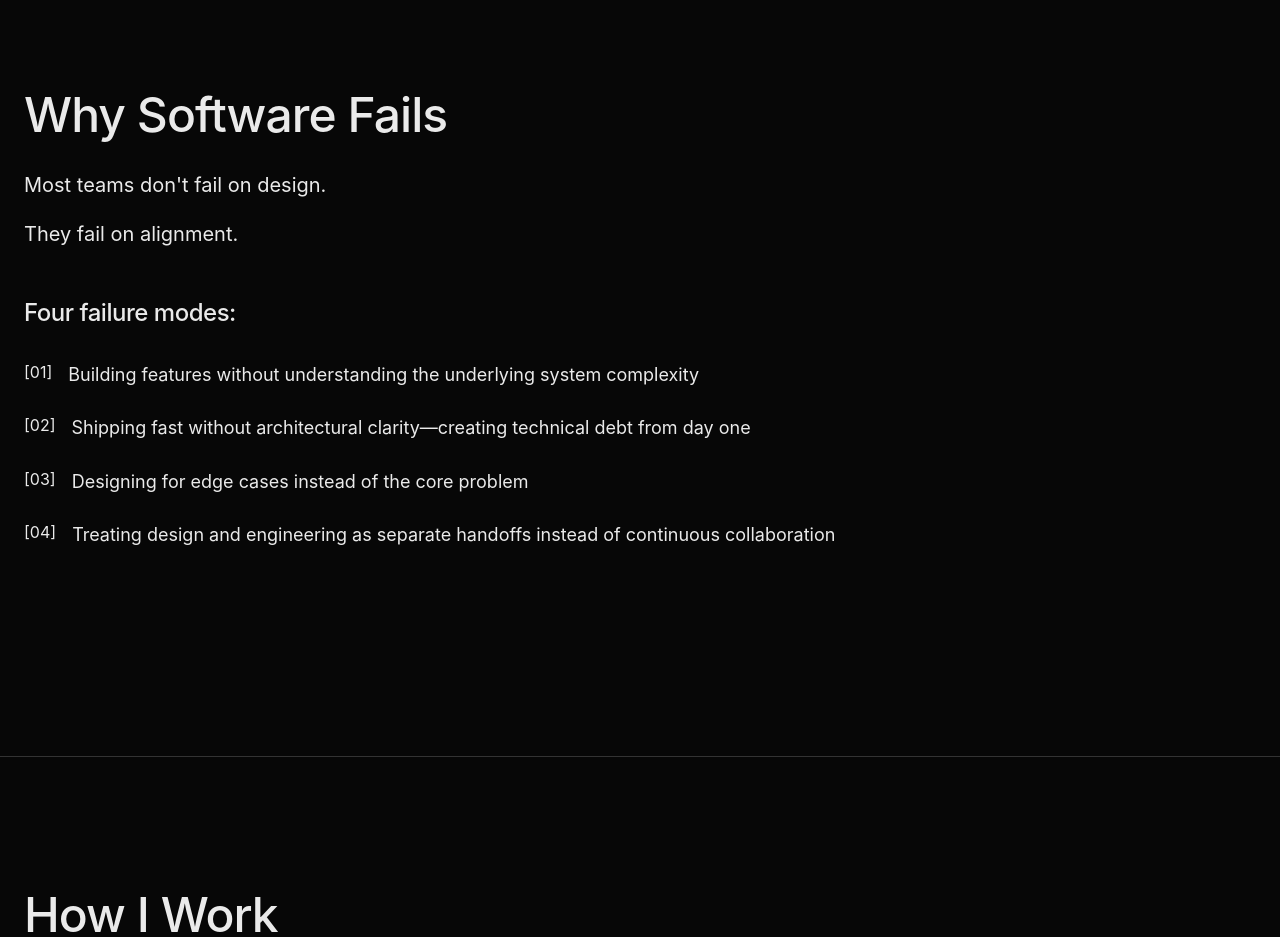
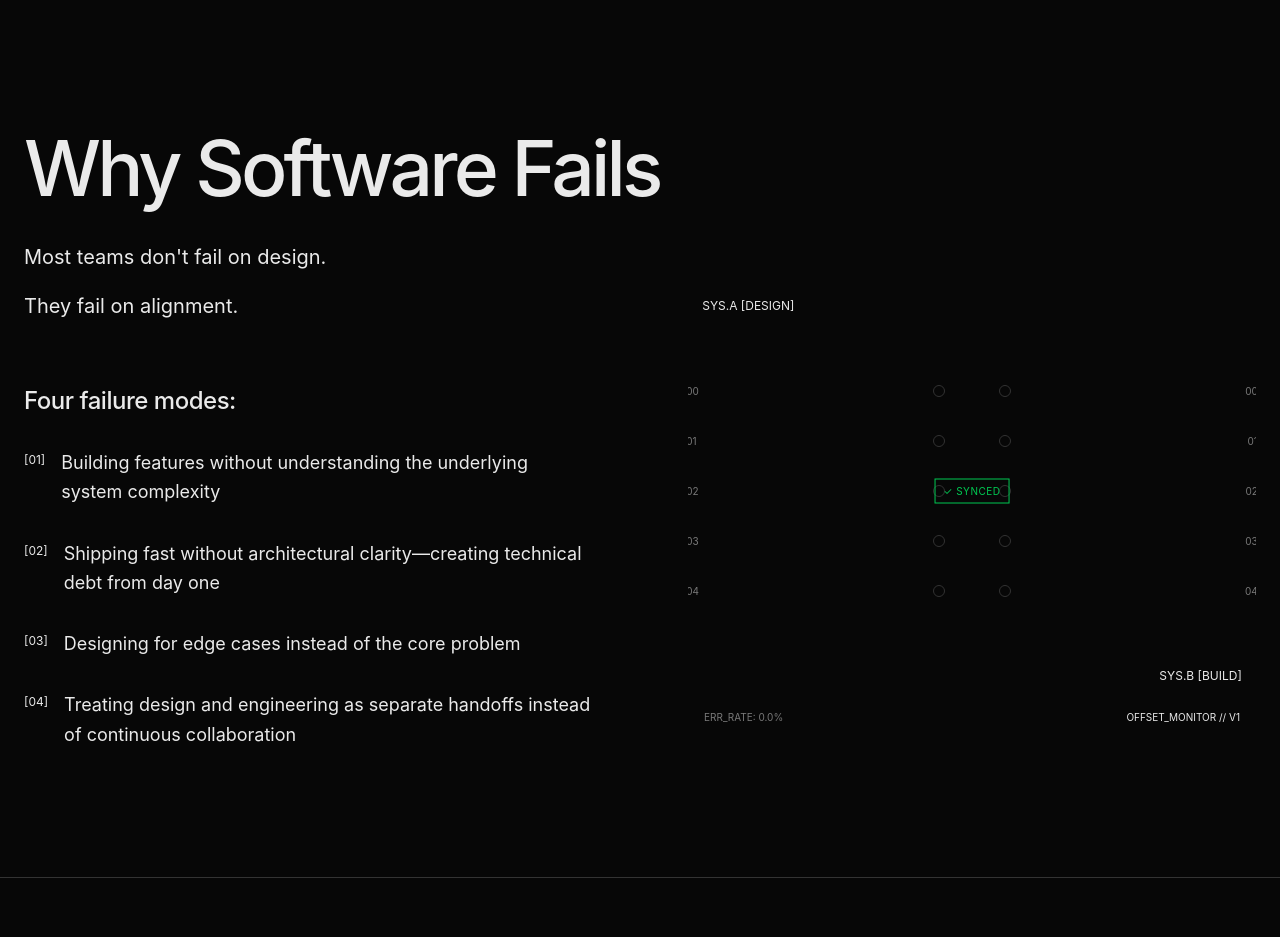
Before and after one commit to rhasaunWB/proj-rhasaun-v3, a React (Vite) app: page / in a window 1280 px wide. Shown: the part 1860-2797 px from the top of the page. Built offline with nearby package versions, Linux system fonts and the light colour scheme.

Commit message:
feat: Add Misalignment animation, update typography and grid opacity

```diff
--- a/src/app/components/Contact.tsx
+++ b/src/app/components/Contact.tsx
@@ -4,7 +4,7 @@ export function Contact() {
       <div className="max-w-7xl mx-auto px-6 py-20 md:py-32">
         <div className="grid md:grid-cols-2 gap-12">
           <div>
-            <h2 className="mb-6 text-3xl md:text-5xl leading-tight">Get in Touch</h2>
+            <h2 className="mb-6 text-[clamp(2.5rem,6vw,8rem)] font-medium tracking-tighter leading-tight">Get in Touch</h2>
             <p className="mb-8 text-lg font-mono text-muted-foreground leading-relaxed max-w-sm">
               [ STATUS: OPEN FOR Q2 2026 ]<br />
               Available for select product and design engagements.
--- a/src/app/components/HowIWork.tsx
+++ b/src/app/components/HowIWork.tsx
@@ -25,7 +25,7 @@ export function HowIWork() {
   return (
     <section id="how" className="sticky top-0 z-10 min-h-screen bg-background border-b border-border/50">
       <div className="max-w-7xl mx-auto px-6 py-20 md:py-32">
-        <h2 className="mb-6 text-3xl md:text-5xl max-w-3xl leading-tight">How I Work</h2>
+        <h2 className="mb-6 text-[clamp(2.5rem,6vw,8rem)] font-medium tracking-tighter leading-tight">How I Work</h2>
 
         <p className="mb-16 text-lg md:text-xl text-muted-foreground max-w-3xl leading-relaxed">
           A clear loop: discover → design → architect → ship → learn.
--- a/src/app/components/SelectedWork.tsx
+++ b/src/app/components/SelectedWork.tsx
@@ -23,7 +23,7 @@ export function SelectedWork() {
   return (
     <section id="work" className="sticky top-0 z-10 min-h-screen bg-background border-b border-border/50">
       <div className="max-w-7xl mx-auto px-6 py-20 md:py-32">
-        <h2 className="mb-6 text-3xl md:text-5xl leading-tight">Selected Work</h2>
+        <h2 className="mb-6 text-[clamp(2.5rem,6vw,8rem)] font-medium tracking-tighter leading-tight">Selected Work</h2>
 
         <p className="mb-16 text-lg md:text-xl text-muted-foreground max-w-3xl leading-relaxed">
           Proof across enterprise + product.
--- a/src/app/components/TechnicalLayout.tsx
+++ b/src/app/components/TechnicalLayout.tsx
@@ -9,7 +9,7 @@ export function TechnicalLayout({ children }: TechnicalLayoutProps) {
     <div className="relative min-h-screen bg-background text-foreground transition-colors duration-700">
       {/* Grid Background - Elevated to overlay sticky sections */}
       <div
-        className="fixed inset-0 pointer-events-none z-20 opacity-[0.1] [.light_&]:opacity-[0.03]"
+        className="fixed inset-0 pointer-events-none z-20 opacity-[0.05] [.light_&]:opacity-[0.03]"
         style={{
           backgroundImage: `linear-gradient(to right, currentColor 1px, transparent 1px),
                             linear-gradient(to bottom, currentColor 1px, transparent 1px)`,
--- a/src/app/components/WhatIDo.tsx
+++ b/src/app/components/WhatIDo.tsx
@@ -4,7 +4,7 @@ export function WhatIDo() {
   return (
     <section id="what-i-do" className="sticky top-0 z-10 min-h-screen bg-background border-b border-border/50">
       <div className="max-w-7xl mx-auto px-6 py-20 md:py-32">
-        <h2 className="mb-8 text-3xl md:text-5xl max-w-3xl leading-tight">What I Do</h2>
+        <h2 className="mb-8 text-[clamp(2.5rem,6vw,8rem)] font-medium tracking-tighter leading-tight">What I Do</h2>
 
         <div className="grid md:grid-cols-2 gap-12 lg:gap-24">
           {/* Left Column: Text Content */}
--- a/src/app/components/WhySoftwareFails.tsx
+++ b/src/app/components/WhySoftwareFails.tsx
@@ -1,3 +1,5 @@
+import { Misalignment } from "./animations/Misalignment";
+
 export function WhySoftwareFails() {
   const failures = [
     "Building features without understanding the underlying system complexity",
@@ -9,21 +11,26 @@ export function WhySoftwareFails() {
   return (
     <section className="sticky top-0 z-10 min-h-screen bg-background border-b border-border/50">
       <div className="max-w-7xl mx-auto px-6 py-20 md:py-32">
-        <h2 className="mb-6 text-3xl md:text-5xl max-w-3xl leading-tight">Why Software Fails</h2>
+        <h2 className="mb-6 text-[clamp(2.5rem,6vw,8rem)] font-medium tracking-tighter leading-tight">Why Software Fails</h2>
 
-        <p className="mb-4 text-lg md:text-xl max-w-3xl leading-relaxed">
+        <div className="grid md:grid-cols-2 gap-12 lg:gap-24">
+          {/* Left Column: Text Content */}
+          <div className="space-y-8">
+            <div className="space-y-4">
+              <p className="text-lg md:text-xl leading-relaxed">
                 Most teams don't fail on design.
               </p>
-        <p className="mb-12 text-lg md:text-xl text-muted-foreground max-w-3xl leading-relaxed">
+              <p className="text-lg md:text-xl text-muted-foreground leading-relaxed">
                 They fail on alignment.
               </p>
+            </div>
 
-        <div className="max-w-4xl">
+            <div className="pt-8">
               <h3 className="mb-8 text-xl md:text-2xl leading-tight">Four failure modes:</h3>
-          <ul className="space-y-6">
+              <ul className="space-y-8">
                 {failures.map((failure, index) => (
                   <li key={index} className="flex gap-4">
-                <span className="flex-shrink-0 font-mono text-primary">
+                    <span className="flex-shrink-0 font-mono text-primary text-xs pt-1">
                       [0{index + 1}]
                     </span>
                     <span className="text-lg leading-relaxed">{failure}</span>
@@ -32,6 +39,15 @@ export function WhySoftwareFails() {
               </ul>
             </div>
           </div>
+
+          {/* Right Column: Animation */}
+          <div className="hidden md:block relative">
+            <div className="sticky top-32">
+              <Misalignment />
+            </div>
+          </div>
+        </div>
+      </div>
     </section>
   );
 }
--- /dev/null
+++ b/src/app/components/animations/Misalignment.tsx
@@ -0,0 +1,99 @@
+import { motion } from "motion/react";
+import { useState, useEffect } from "react";
+
+export function Misalignment() {
+    const [isAligned, setIsAligned] = useState(false);
+
+    // Toggle alignment state every few seconds
+    useEffect(() => {
+        const interval = setInterval(() => {
+            setIsAligned(prev => !prev);
+        }, 4000); // 4 second cycle
+        return () => clearInterval(interval);
+    }, []);
+
+    // Lines representing the "System"
+    const lines = Array.from({ length: 5 }).map((_, i) => i);
+
+    return (
+        <div className="w-full h-full min-h-[500px] flex items-center justify-center relative overflow-hidden bg-card/5">
+            <div className="relative w-full max-w-[95%] h-[450px] flex items-center justify-between">
+
+                {/* Left Side (The Plan / Design) - Stable */}
+                <motion.div className="w-[45%] h-full flex flex-col justify-center gap-12 relative">
+                    {lines.map((i) => (
+                        <div key={`left-${i}`} className="w-full h-[2px] bg-primary relative overflow-visible">
+                            <span className="absolute -left-4 top-1/2 -translate-y-1/2 text-[10px] font-mono text-muted-foreground opacity-50">0{i}</span>
+                            {/* Connector Node */}
+                            <div className="absolute right-0 top-1/2 -translate-y-1/2 w-3 h-3 rounded-full border border-primary bg-background z-10" />
+                        </div>
+                    ))}
+                    <div className="absolute top-8 left-0 text-xs font-mono text-muted-foreground">
+                        SYS.A [DESIGN]
+                    </div>
+                </motion.div>
+
+                {/* Right Side ( The Execution / Engineering) - Misaligned / Drifting */}
+                <motion.div
+                    className="w-[45%] h-full flex flex-col justify-center gap-12 relative"
+                    animate={{
+                        y: isAligned ? "0%" : "5%", // Relative shift since it's flex
+                        opacity: 1
+                    }}
+                    transition={{
+                        type: "spring",
+                        stiffness: 40,
+                        damping: 10
+                    }}
+                >
+                    {lines.map((i) => (
+                        <div key={`right-${i}`} className="w-full h-[2px] bg-primary/80 relative">
+                            {/* Connector Node */}
+                            <div className="absolute left-0 top-1/2 -translate-y-1/2 w-3 h-3 rounded-full border border-primary bg-background z-10" />
+                            <span className="absolute -right-4 top-1/2 -translate-y-1/2 text-[10px] font-mono text-muted-foreground opacity-50">0{i}</span>
+                        </div>
+                    ))}
+                    <div className="absolute bottom-8 right-0 text-xs font-mono text-muted-foreground text-right">
+                        SYS.B [BUILD]
+                    </div>
+                </motion.div>
+
+                {/* Connection Status Indicator */}
+                <motion.div
+                    className="absolute top-1/2 left-1/2 -translate-x-1/2 -translate-y-1/2 z-20"
+                    animate={{
+                        opacity: isAligned ? 0 : 1,
+                        scale: isAligned ? 0.5 : 1
+                    }}
+                >
+                    <div className="w-[1px] h-32 bg-red-500/50 absolute left-1/2 -translate-x-1/2 -translate-y-1/2"></div>
+                    <div className="bg-background border border-red-500 text-red-500 text-[10px] font-mono px-2 py-1 uppercase tracking-wider whitespace-nowrap">
+                        ! Misalignment
+                    </div>
+                </motion.div>
+
+                {/* Success Indicator */}
+                <motion.div
+                    className="absolute top-1/2 left-1/2 -translate-x-1/2 -translate-y-1/2 z-20"
+                    animate={{
+                        opacity: isAligned ? 1 : 0,
+                        scale: isAligned ? 1 : 0.5
+                    }}
+                >
+                    <div className="bg-background border border-green-500 text-green-500 text-[10px] font-mono px-2 py-1 uppercase tracking-wider whitespace-nowrap">
+                        ✓ Synced
+                    </div>
+                </motion.div>
+
+            </div>
+
+            {/* Background Metadata */}
+            <div className="absolute bottom-4 left-4 font-mono text-[10px] text-muted-foreground opacity-50">
+                ERR_RATE: {isAligned ? "0.0%" : "12.4%"}
+            </div>
+            <div className="absolute bottom-4 right-4 font-mono text-[10px] text-muted-foreground">
+                OFFSET_MONITOR // V1
+            </div>
+        </div>
+    );
+}
```
Lines whose indentation alone changed are shown as unchanged.
